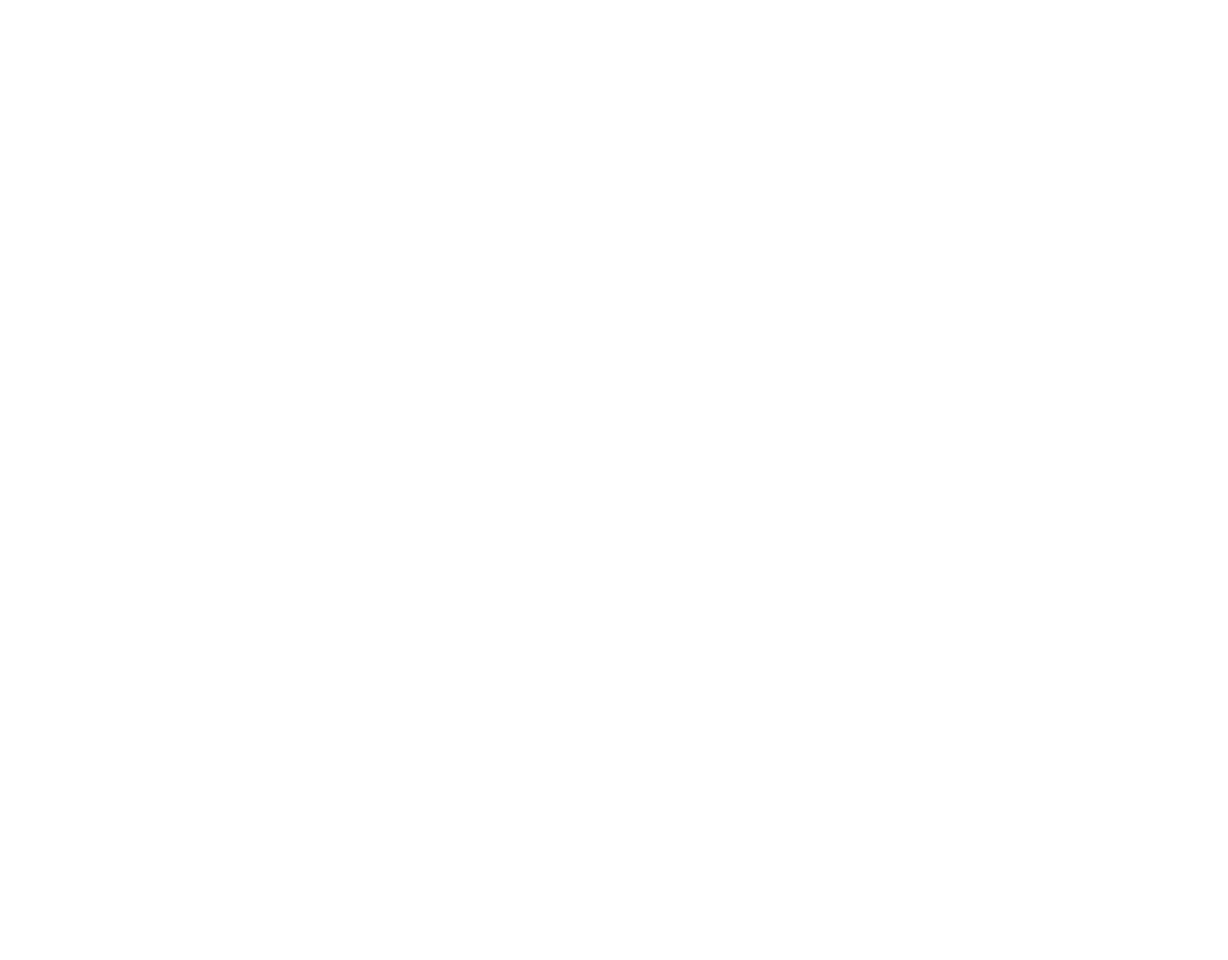
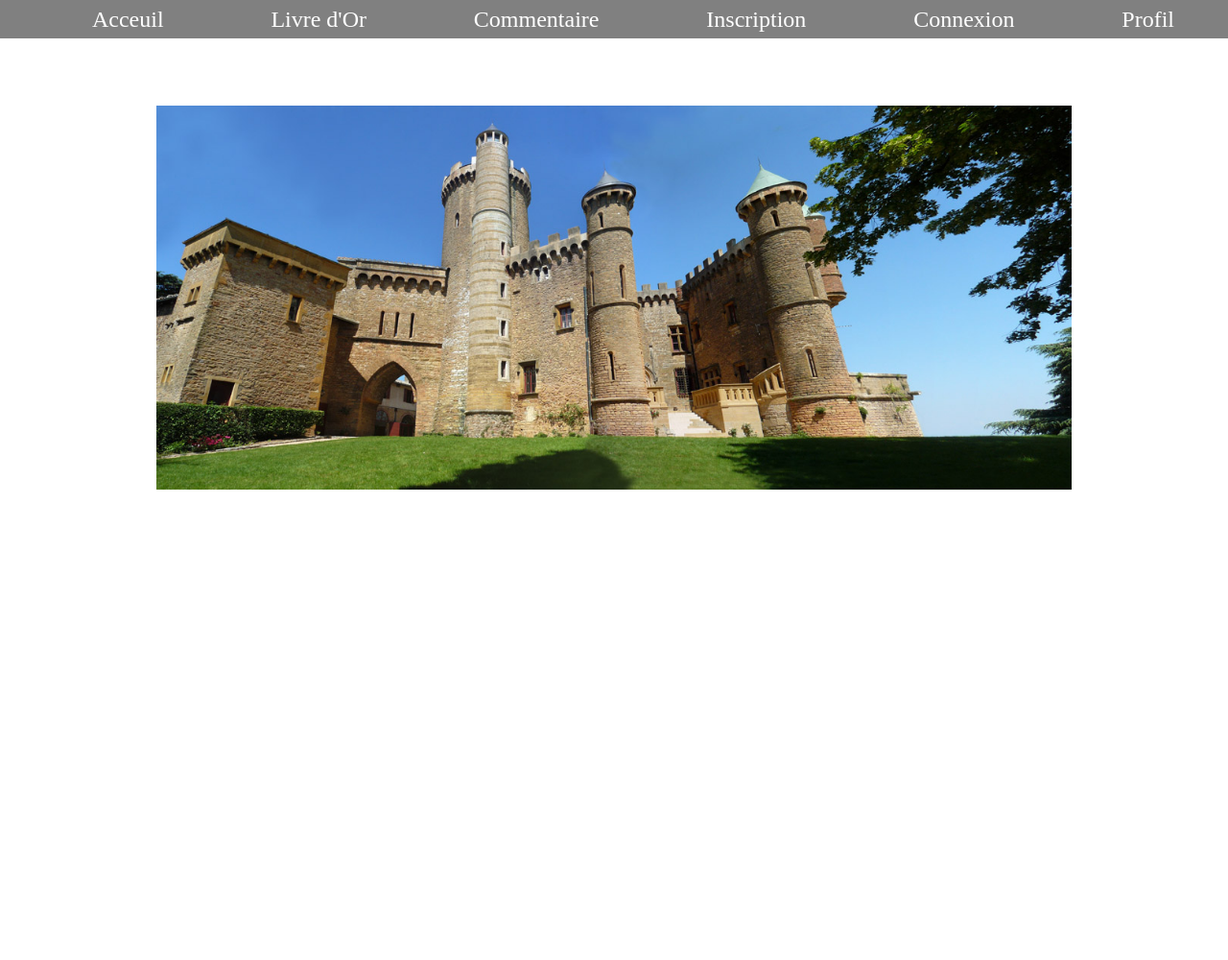
Before and after one commit to Jeremy-DEJOUX/livre-or, a PHP site: page / in a window 1280 px wide. Before the commit the page is empty. Shown: the whole page at 96% size. Before the commit the page ends 800 px from the top, so only its background shows below. Run offline with PHP 8.4, Linux system fonts and the light colour scheme.

Commit message:
ajout du header et de l'image du chateau

```diff
--- /dev/null
+++ b/CSS/index.css
@@ -0,0 +1,70 @@
+html{
+    margin: 0;
+    padding: 0;
+    width: 100%;
+}
+
+body{
+    margin: 0px;
+    padding: 0;
+    width: 100%;
+}
+/* ===================CLASS GENERAL=========================== */
+.flex{
+    display: flex;
+}
+.align_center{
+    align-items: center;
+}
+.justify_between{
+    justify-content: space-between;
+}
+.justify_around{
+    justify-content: space-around;
+}
+.flex_column{
+    flex-direction: column;
+}
+
+
+
+
+
+
+/* ============================END CLASS GENERAL==================== */
+
+
+
+/* ============================HEADER======================== */
+ #index_header{
+    width: 100%;
+    height: 5vh;
+    background-color: grey;
+}
+
+#ul_header_index{
+    width: 100%;
+    height: 100%;
+}
+#ul_header_index li{
+    list-style-type: none;
+}
+#ul_header_index li a{
+    text-decoration: none;
+    color: white;
+    font-size: 3vh;
+}
+
+
+/* ======================================MAIN=============================== */
+#main_index{
+    width: 100%;
+    height: 120vh;
+}
+
+#Index_image_chateau{
+    width: 100%;
+    height: 50vh;
+    background: url(../Images/Camelot.jpg) no-repeat center center;
+    background-size: contain;
+}
--- a/index.php
+++ b/index.php
@@ -2,12 +2,20 @@
 <html lang="fr">
 <head>
     <meta charset="UTF-8">
-    <meta name="viewport" content="width=device-width, initial-scale=1.0">
+    <link rel="stylesheet" href="CSS/index.css">
     <title>Acceuil</title>
 </head>
-<body>
+<body id="bou">
 <!-- ======================================================HEADER================================================ -->
-    <header>
+    <header id="index_header" class="flex align_center">
+        <ul id="ul_header_index" class="flex justify_around align_center">
+            <li><a href="index.php">Acceuil</a></li>
+            <li><a href="livre-or.php">Livre d'Or</a></li>
+            <li><a href="commentaire.php">Commentaire</a></li>
+            <li><a href="inscription.php">Inscription</a></li>
+            <li><a href="connexion.php">Connexion</a></li>
+            <li><a href="profil.php">Profil</a></li>
+        </ul>
     </header>
 
 
@@ -16,7 +24,22 @@
 
 
 <!-- ========================================================MAIN=================================================== -->
-    <main>
+    <main class="flex align_center flex_column justify_around" id="main_index">
+        <section class="flex align_center justify_around" id="Index_image_chateau">
+        </section>
+
+
+        <section class="flex align_center justify_around" id="">
+            <article></article>
+
+            <article></article>
+        </section>
+
+
+        <section class="flex align_center justify_around" id=""></section>
+
+
+        <section class="flex align_center justify_around" id=""></section>
     </main>
 
 
```
Also changed, not shown: Images/Camelot.jpg (added), Images/baignoir_1.jpg (added), Images/chambre_1.jpg (added), Images/excalibur.jpg (added), Images/le_chateau.jpg (added), Images/logo.jpg (added), Images/maitre_de_maison.jpg (added), Images/paysage_1.jpg (added), Images/paysage_2.jpg (added).
